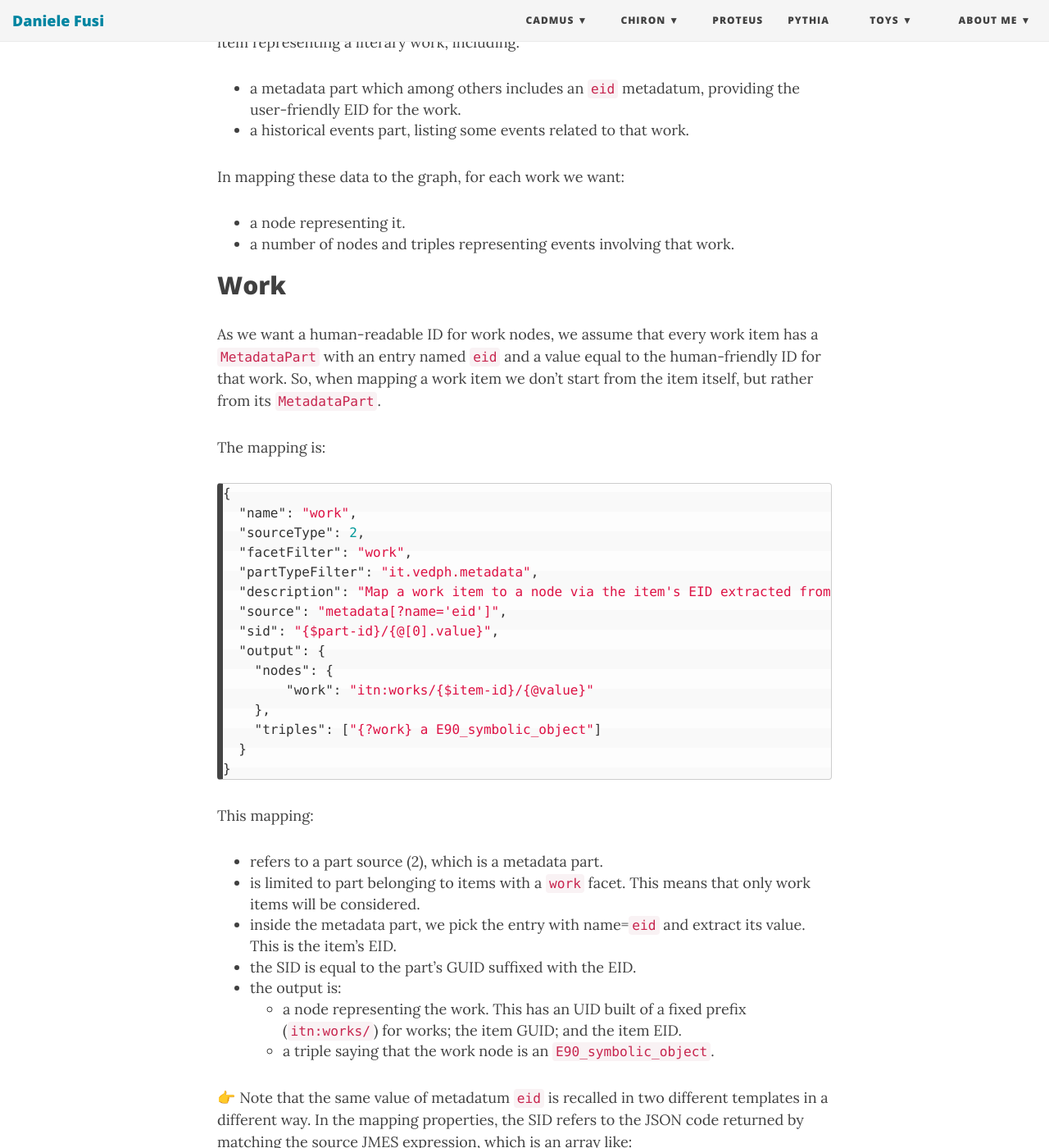
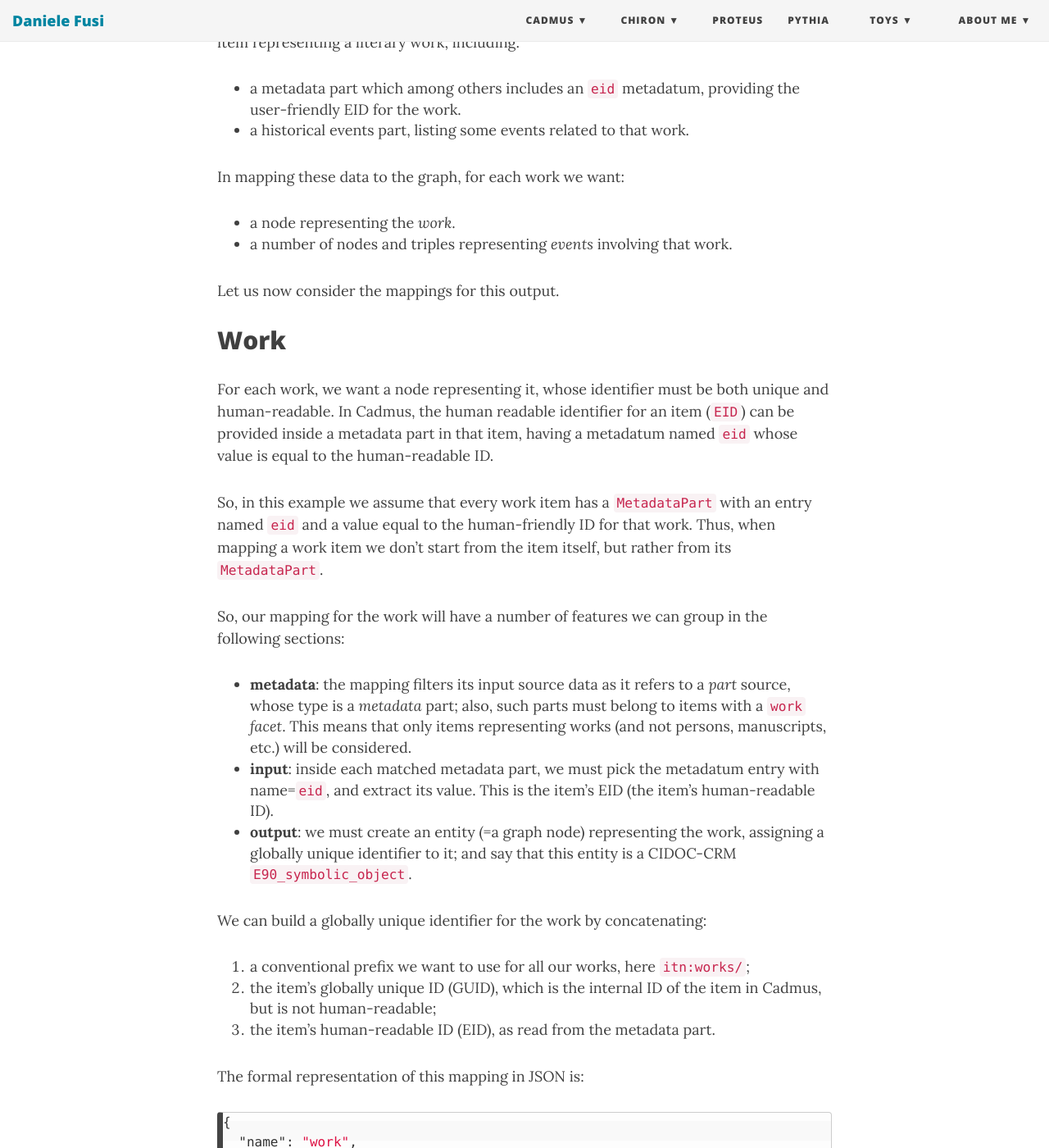
Before and after one commit to Myrmex/overview, a Jekyll site: the page built from cadmus/graph-studio/graph-studio-samples.md, in a window 1280 px wide and 1400 px high, scrolled down 640 px. Shown: the whole window at 82% size. Built offline with Jekyll 4.4.1, drawn with Linux system fonts in a browser that asks for light colours; nearby versions of some CDN libraries; some of the changed text lies outside the part shown.

Commit message:
Updated graph studio docs

````diff
--- a/cadmus/graph-studio/graph-studio-samples.md
+++ b/cadmus/graph-studio/graph-studio-samples.md
@@ -21,14 +21,30 @@ Let us consider a couple of example mappings for [Graph Studio](graph-studio.md)
 
 In mapping these data to the graph, for each work we want:
 
-- a node representing it.
-- a number of nodes and triples representing events involving that work.
+- a node representing the _work_.
+- a number of nodes and triples representing _events_ involving that work.
+
+Let us now consider the mappings for this output.
 
 ## Work
 
-As we want a human-readable ID for work nodes, we assume that every work item has a `MetadataPart` with an entry named `eid` and a value equal to the human-friendly ID for that work. So, when mapping a work item we don't start from the item itself, but rather from its `MetadataPart`.
+For each work, we want a node representing it, whose identifier must be both unique and human-readable. In Cadmus, the human readable identifier for an item (`EID`) can be provided inside a metadata part in that item, having a metadatum named `eid` whose value is equal to the human-readable ID.
 
-The mapping is:
+So, in this example we assume that every work item has a `MetadataPart` with an entry named `eid` and a value equal to the human-friendly ID for that work. Thus, when mapping a work item we don't start from the item itself, but rather from its `MetadataPart`.
+
+So, our mapping for the work will have a number of features we can group in the following sections:
+
+- **metadata**: the mapping filters its input source data as it refers to a _part_ source, whose type is a _metadata_ part; also, such parts must belong to items with a `work` _facet_. This means that only items representing works (and not persons, manuscripts, etc.) will be considered.
+- **input**: inside each matched metadata part, we must pick the metadatum entry with name=`eid`, and extract its value. This is the item's EID (the item's human-readable ID).
+- **output**: we must create an entity (=a graph node) representing the work, assigning a globally unique identifier to it; and say that this entity is a CIDOC-CRM `E90_symbolic_object`.
+
+We can build a globally unique identifier for the work by concatenating:
+
+1. a conventional prefix we want to use for all our works, here `itn:works/`;
+2. the item's globally unique ID (GUID), which is the internal ID of the item in Cadmus, but is not human-readable;
+3. the item's human-readable ID (EID), as read from the metadata part.
+
+The formal representation of this mapping in JSON is:
 
 ```json
 {
@@ -48,15 +64,19 @@ The mapping is:
 }
 ```
 
-This mapping:
+As you can see, here `name`, `sourceType` (`2`=part, i.e. the source is a part rather than an item), `facetFilter`, `partTypeFilter`, and `description` refer to the mapping's metadata; these provide filtering for input data, an arbitrary name for the mapping, and its description.
 
-- refers to a part source (2), which is a metadata part.
-- is limited to part belonging to items with a `work` facet. This means that only work items will be considered.
-- inside the metadata part, we pick the entry with name=`eid` and extract its value. This is the item's EID.
-- the SID is equal to the part's GUID suffixed with the EID.
-- the output is:
-  - a node representing the work. This has an UID built of a fixed prefix (`itn:works/`) for works; the item GUID; and the item EID.
-  - a triple saying that the work node is an `E90_symbolic_object`.
+Then, the `source` property determines the input data we select from our source object, here the metadata part. This JMES expression, `metadata[?name='eid']`, means:
+
+- from our data object, select the property named `metadata`. This happens to be an array, i.e. a list of objects, each representing a metadatum with two properties: `name` and `value`.
+- among the entries of this metadata list, select the one whose name is `eid`.
+
+>The [SID](../dev/concepts/graph-mappings.md) (source ID) is an ID used by the mapper to identify the source data connected to this mapping. Whenever these data change (because a user saves a part matching this SID), Cadmus will be able to find which mappings should be run again to update the graph. The SID here is equal to the part's GUID suffixed with the EID.
+
+Finally, the output is:
+
+- a node representing the work. This has an UID built of a fixed prefix (`itn:works/`) for works; the item GUID; and the item EID.
+- a triple saying that the work node is an `E90_symbolic_object`.
 
 👉 Note that the same value of metadatum `eid` is recalled in two different templates in a different way. In the mapping properties, the SID refers to the JSON code returned by matching the source JMES expression, which is an array like:
 
@@ -74,7 +94,7 @@ So, in this case the `sid` property draws the value from the first item in the a
 
 ### Work Example
 
-For instance, from such JSON input data:
+Let us see a concrete example, starting from this JSON input data which corresponds to the serialized data of a Cadmus metadata part, here having two entries, `eid` and `copyright`:
 
 ```json
 {
@@ -91,7 +111,7 @@ For instance, from such JSON input data:
 }
 ```
 
-this mapping produces 1 node and 1 triple:
+The above mapping produces 1 node and 1 triple:
 
 - node:
   - URI: `itn:works/a3fee4e4-34e5-442c-978b-20e9fcd6af21/alpha`.
@@ -106,7 +126,7 @@ this mapping produces 1 node and 1 triple:
 
 ## Events
 
-Events are complex entities, which produce several nodes and triples. Each event type has its mapping. The historical events part model is:
+Events are complex entities, which produce several nodes and triples. Each event type has its mapping. The historical events part model in Cadmus is an array of objects of type `HistoricalEvent`:
 
 - `events` (`HistoricalEvent[]`):
   - `eid` (`string`)
@@ -142,7 +162,7 @@ Events are complex entities, which produce several nodes and triples. Each event
     - `id` (`string`)
   - `note` (`string`)
 
-Some of the output data, like those coming from an event's note or chronotope, always require the same mappings. Thus, rather than repeating all these mappings for each event in its descendants, we use a more compact notation, where shared mappings are under section `namedMappings`. Here, each of these mapping is under an arbitrary key. Later, in the `documentMappings` section, these mappings will be referenced by their key only. Once the software reads this JSON document, it will dereference mappings and supply other required values, like identifiers.
+Some of the output data for such events, like those coming from an event's note or chronotope, always require the same mappings. Thus, rather than repeating all these mappings for each event in its descendants, we use a more compact notation, where shared mappings are under section `namedMappings`. Here, each of these mapping is under an arbitrary key. Later, in the `documentMappings` section, these mappings will be referenced by their key only. Once the software reads this JSON document, it will dereference mappings and supply other required values, like identifiers.
 
 ### Named Mappings
 
@@ -241,7 +261,7 @@ The root mapping is:
       "work": "itn:works/{$item-id}/{$item-eid}"
     },
     "nodes": {
-      "event": "itn:events/{$id}"
+      "event": "itn:events/{$id} itn:events/{@eid}"
     },
     "triples": [
       "{?event} a crm:E7_Activity",
@@ -320,7 +340,7 @@ The **output nodes** are (in what follows, the GUID, `dafb0766-bc89-4c21-99d7-8f
 
 | # | label                       | UID                         |
 |---|-----------------------------|-----------------------------|
-| 1 | itn:events/GUID/alpha-send  | itn:events/GUID/alpha-send  |
+| 1 | itn:events/alpha-send       | itn:events/GUID/alpha-send  |
 | 2 | itn:places/arezzo           | itn:places/arezzo           |
 | 3 | itn:timespans/ts            | itn:timespans/ts            |
 | 4 | itn:persons/arezzo_bishop   | itn:persons/arezzo_bishop   |
@@ -360,5 +380,11 @@ The other triples are emitted by children mappings:
 - 10 is emitted by matching the recipient.
 - 11 is emitted by matching the carrier.
 
+Here is the output as shown in the mapping runner UI:
+
+![mapping test](../../img/cadmus/graph/gs-editor-test.png)
+
+>Note that literal values (in blue) may have additional metadata, like the timespan's value, which has a data type and its numeric value, or the timespan's text, which has English language (the standard in displaying dates, whereas the note is Italian, the default language of this sample project).
+
 - ⬅️ [Graph Studio](graph-studio.md)
 - 🏠 [Cadmus home](../../cadmus.md)
````
Also changed, not shown: img/cadmus/graph/gs-editor-test.png.
